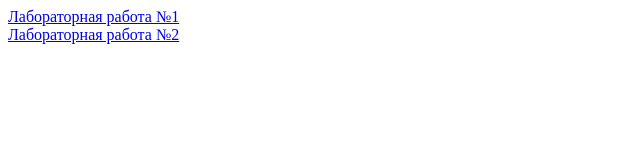
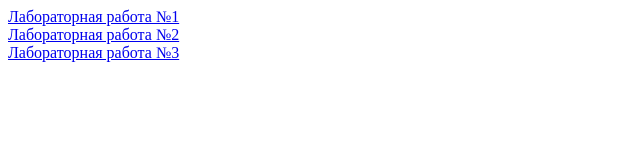
Before and after one commit to AndreyGichan/InIS, a plain HTML site: page index.html in a window 1280 px wide. Shown: the whole page, without its empty margins (0-640 px from the left). Drawn offline with Linux system fonts and the light colour scheme.

Commit message:
Update index.html

```diff
--- a/index.html
+++ b/index.html
@@ -7,5 +7,6 @@
 <body>
     <a href="lab1/index.html">Лабораторная работа №1</a><br>
     <a href="lab2/index.html">Лабораторная работа №2</a><br>
+    <a href="lab3/index.html">Лабораторная работа №3</a><br>
 </body>
 </html>
```
